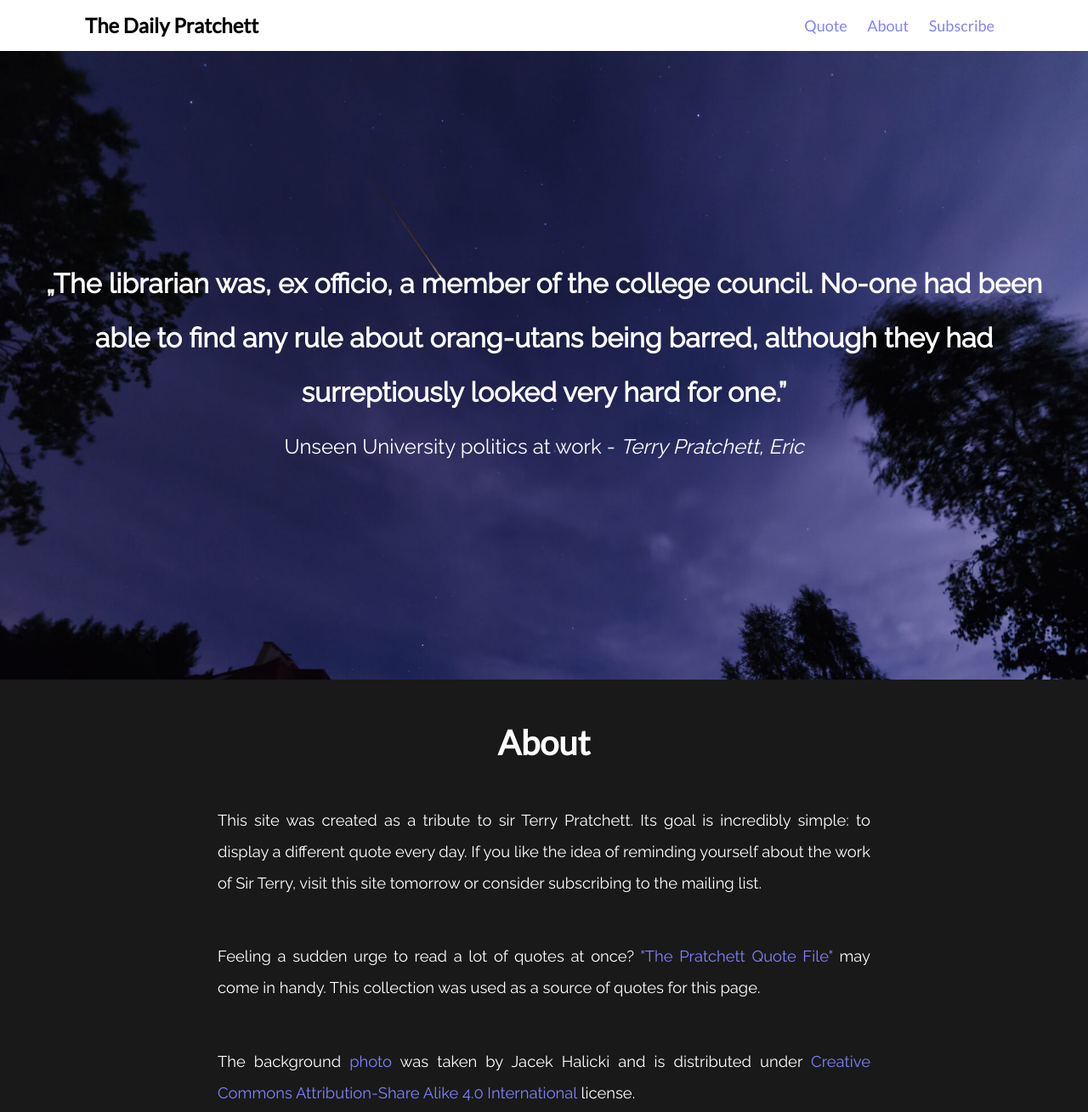
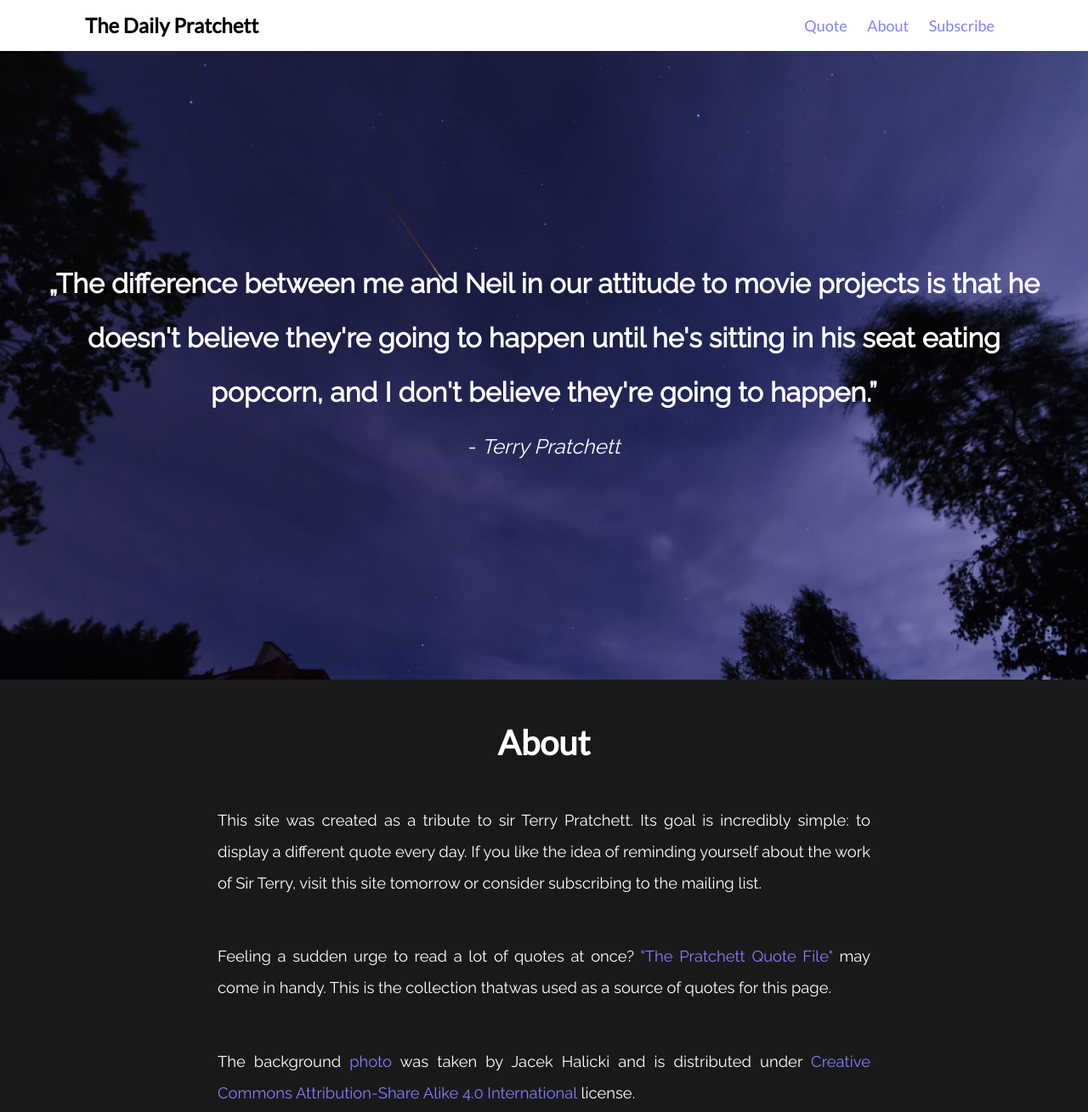
Before and after one commit to mnocon/TheDailyPratchett, a plain HTML site: page index.html in a window 1280 px wide. Shown: the top 1309 px of the page at 85% size. Drawn offline with Linux system fonts and the light colour scheme.

Commit message:
Changed about message, fixed js.

```diff
--- a/index.html
+++ b/index.html
@@ -39,7 +39,7 @@ had surreptiously looked very hard for one.</p>
 <section id="about"  class="about">
 <h2>About</h2>
 <p>This site was created as a tribute to sir Terry Pratchett. Its goal is incredibly simple: to display a different quote every day. If you like the idea of reminding yourself about the work of Sir Terry, visit this site tomorrow or consider subscribing to the mailing list.
-<p> Feeling a sudden urge to read a lot of quotes at once? <a href="http://www.lspace.org/books/pqf/">"The Pratchett Quote File"</a> may come in handy. This collection was used as a source of quotes for this page.</p><p> The background <a href="http://commons.wikimedia.org/wiki/File:2014_Meteor.jpg">photo</a> was taken by Jacek Halicki and is distributed under <a href="http://creativecommons.org/licenses/by-sa/4.0/">Creative Commons Attribution-Share Alike 4.0 International</a> license.
+<p> Feeling a sudden urge to read a lot of quotes at once? <a href="http://www.lspace.org/books/pqf/">"The Pratchett Quote File"</a> may come in handy. This is the collection thatwas used as a source of quotes for this page.</p><p> The background <a href="http://commons.wikimedia.org/wiki/File:2014_Meteor.jpg">photo</a> was taken by Jacek Halicki and is distributed under <a href="http://creativecommons.org/licenses/by-sa/4.0/">Creative Commons Attribution-Share Alike 4.0 International</a> license.
 </p>
 
 <p>
--- a/website/script.js
+++ b/website/script.js
@@ -1,12 +1,9 @@
-	var $content = $("#content");
-	var $context = $("#context");
-	var $author = $("#author");
+	$(document).ready(function() {
 
-	var oneDay = 24*60*60*1000; // hours*minutes*seconds*milliseconds
-	var launchDate = new Date(2015, 03, 21, 12);
-	var todayDate = new Date();
+		var oneDay = 24*60*60*1000; // hours*minutes*seconds*milliseconds
+		var launchDate = new Date(2015, 03, 21, 12);
+		var todayDate = new Date();
 
-	$(document).ready(function() {
 		$.getJSON( "website/quotes.json", function( data ) {
 			quotesArray = data;
 			var diffDays = Math.round(Math.abs((todayDate.getTime() - 	launchDate.getTime())/(oneDay)));
@@ -16,6 +13,10 @@
 	});
 
 	function setQuote(i){
+	var $content = $("#content");
+	var $context = $("#context");
+	var $author = $("#author");
+
 	$content.text(quotesArray[i].Content);
 	$author.text(quotesArray[i].Author);
 	$context.text(quotesArray[i].Context);
```
